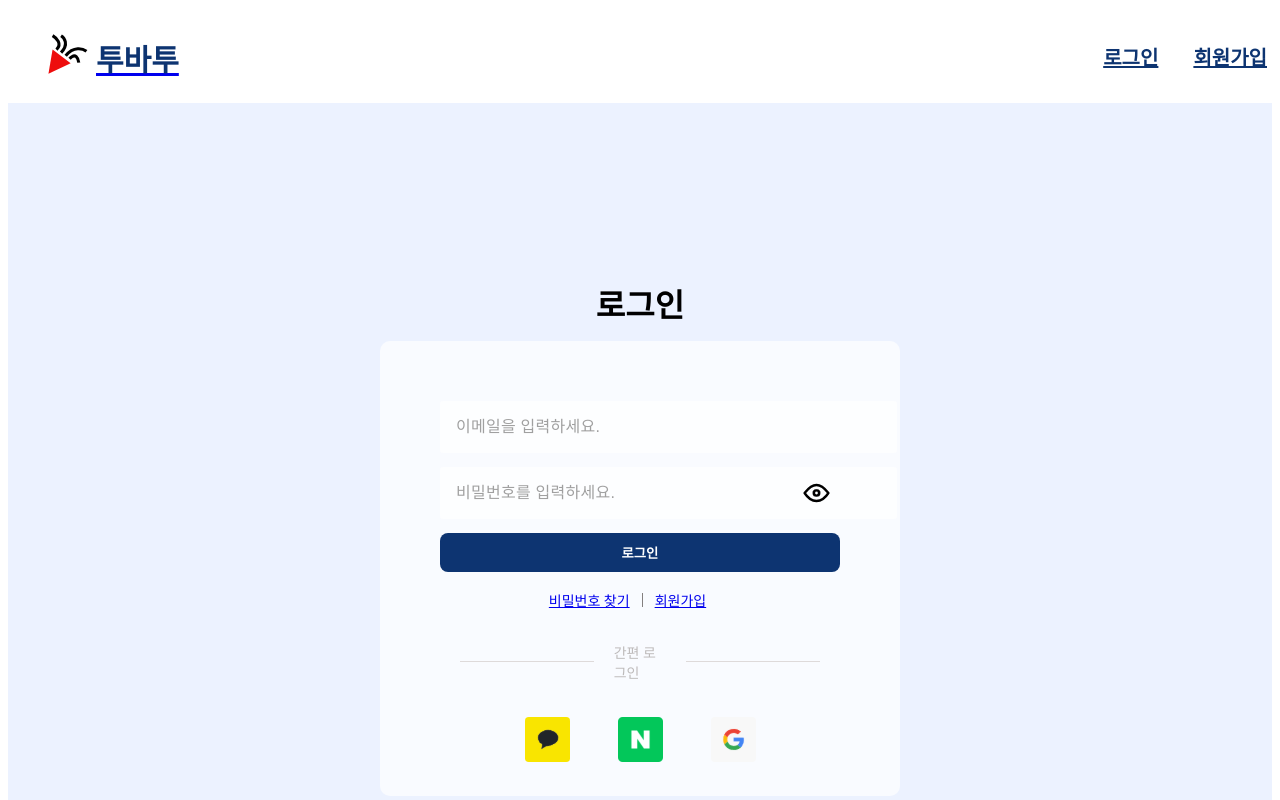
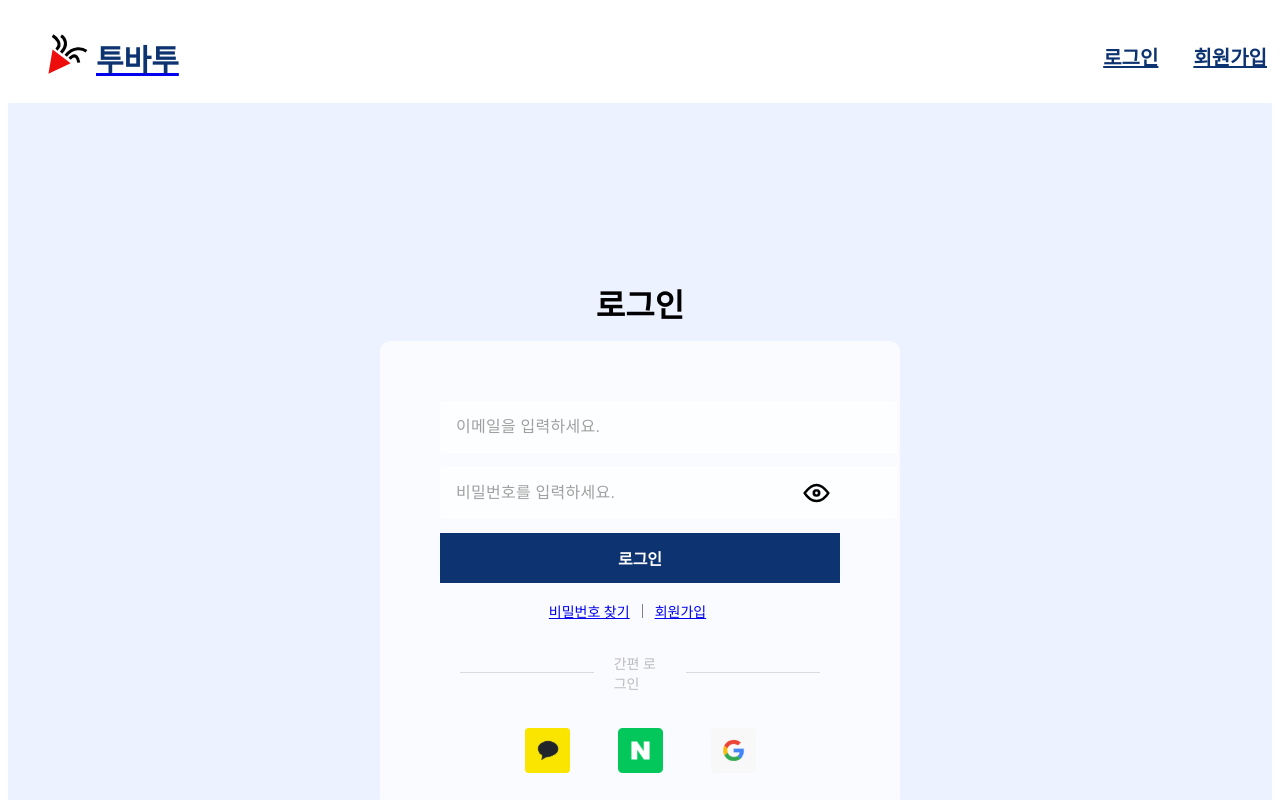
Before and after one commit to KangHayeonn/together-party-tonight-client, a Next.js app: page /login in a window 1280 px wide. Shown: the top 800 px of the page. Built offline with nearby package versions, Linux system fonts and the light colour scheme.

Commit message:
[UPDATE] : 로그인, 회원가입 버튼 TextButton 컴포넌트 적용

```diff
--- a/src/app/login/page.tsx
+++ b/src/app/login/page.tsx
@@ -1,8 +1,10 @@
+"use client";
+
+import TextButton from "@/components/common/TextButton";
 import TextField from "@/components/common/TextField";
 import {
   Hr,
   Line,
-  LoginButton,
   LoginMore,
   LoginTitle,
   LoginInner,
@@ -35,7 +37,15 @@
           inputType="pw"
           autoComplete="current-password"
         />
-        <LoginButton>로그인</LoginButton>
+        <TextButton
+          text="로그인"
+          onClick={() => {
+            console.log("Login Check");
+          }}
+          width={400}
+          height={50}
+          fontSize={16}
+        />
         <LoginMore>
           <Link href="/">비밀번호 찾기</Link>
           <Line />
--- a/src/components/common/TextButton.tsx
+++ b/src/components/common/TextButton.tsx
@@ -11,6 +11,7 @@
   height?: number | undefined;
   weight?: number | undefined;
   border?: boolean | undefined;
+  margin?: string | undefined;
   onClick: React.MouseEventHandler<HTMLElement>;
 }
 
--- a/src/styles/components/common/TextButton.tsx
+++ b/src/styles/components/common/TextButton.tsx
@@ -9,7 +9,12 @@
   color: ${({ color }) => color || "#fff"};
   background-color: ${({ background }) => background || "#0d3471"};
   border: ${({ border }) => (border ? "1px solid #808080;" : "0 none;")};
+<<<<<<< HEAD
   border-radius: 5px;
+=======
+  border-radius: 10px;
+  margin: ${({ margin }) => margin || "0"};
+>>>>>>> bce97e4 ([UPDATE] : 로그인, 회원가입 버튼 TextButton 컴포넌트 적용)
 
   &:hover {
     opacity: 0.8;
--- a/src/styles/page/Login.tsx
+++ b/src/styles/page/Login.tsx
@@ -28,17 +28,6 @@
 interface LoginBtnProps {
   margin?: string | undefined;
 }
-
-const LoginButton = styled.button<LoginBtnProps>`
-  border-radius: 8px;
-  border: none;
-  padding: 10px;
-  margin: ${({ margin }) => margin || "0px"};
-  background-color: #0d3471;
-  color: #fff;
-  font-weight: 600;
-  width: 400px;
-`;
 
 const LoginMore = styled.div`
   display: flex;
@@ -93,7 +82,6 @@
   LoginWrapper,
   LoginTitle,
   LoginInner,
-  LoginButton,
   LoginMore,
   Line,
   SimpleLogin,
```
Also changed, not shown: src/app/signup/page.tsx (+10 -2 lines).
